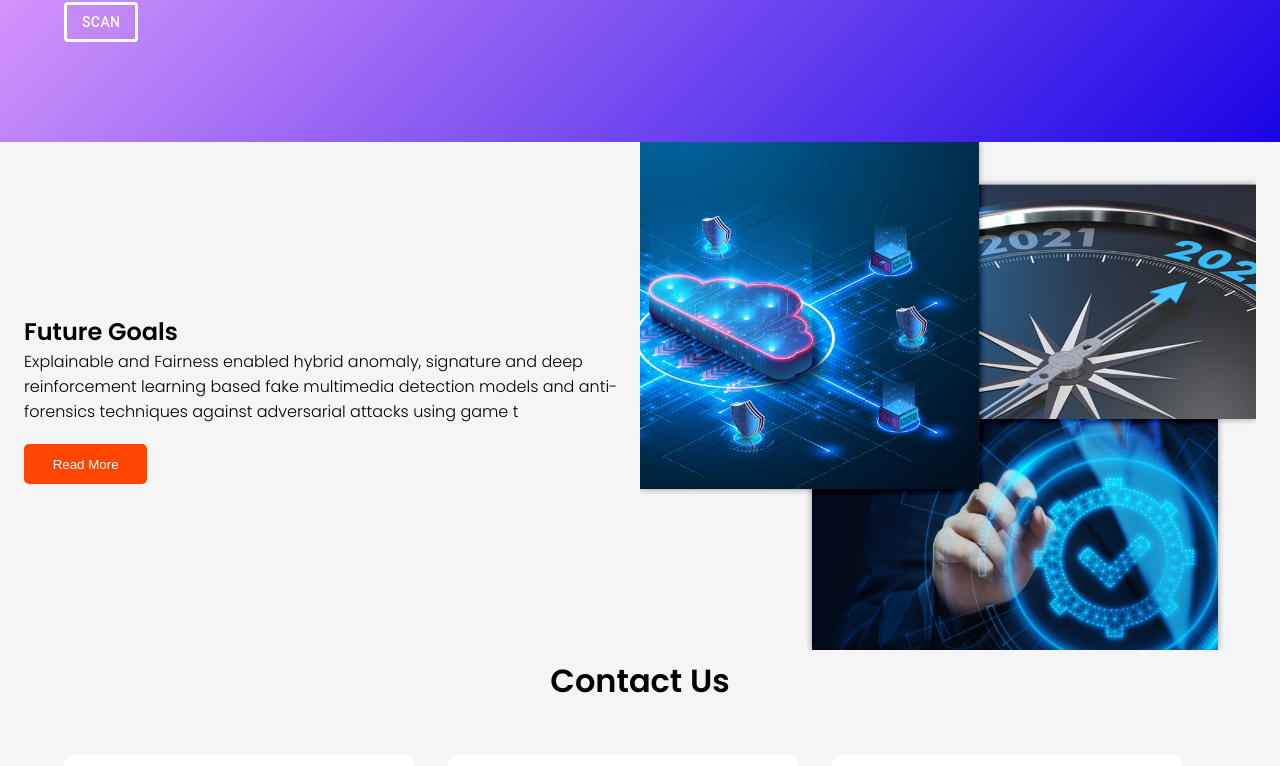
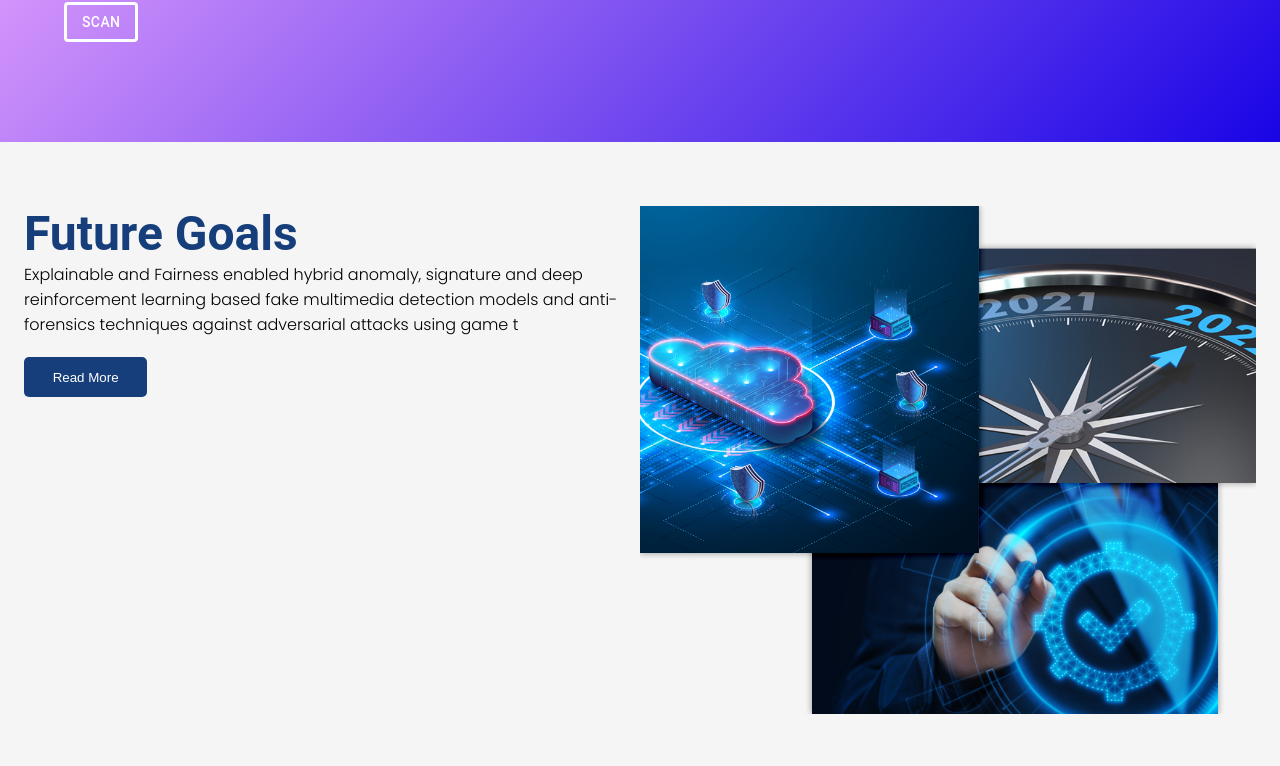
Before and after one commit to MariaAsiif/scan-project, a React (Create React App) app: page / in a window 1280 px wide. Shown: the part 1571-2337 px from the top of the page. Built offline with nearby package versions, Linux system fonts and the light colour scheme.

Commit message:
make redmore and future goals color blue

```diff
--- a/src/components/Home.jsx
+++ b/src/components/Home.jsx
@@ -4,7 +4,7 @@ import vid from "./../static/media/deepfake-video.mp4";
 import Navbar from "./Navbar";
 import ScannerSection from "./ScannerSection";
 import ContactUs from "./ContactUs";
-import { Container, Divider, Grid } from "@mui/material";
+import { Container, Divider, Grid, Typography } from "@mui/material";
 import LinkedIn from "@mui/icons-material/LinkedIn";
 import Instagram from "@mui/icons-material/Instagram";
 import Twitter from "@mui/icons-material/Twitter";
@@ -108,11 +108,14 @@ export default function Home() {
         </Grid>
       </Container>
       <ScannerSection />
-      <Container maxWidth={false} id="goals"    >
+      <Box id="goals" py={8} px={3}  >
         <Grid container   >
-          <Grid item md={6} sx={{ display: "flex", alignItems: "center", justifyContent: "center", }}   >
+          <Grid item md={6} sx={{ display: "flex", justifyContent: "center", }}   >
             <Box>
-              <h2> Future Goals</h2>
+              {/* <h2 style={{ color: "#163E7B", fontSize: "29px" }}> Future Goals</h2> */}
+              <Typography variant="h3" style={{ fontWeight: 600, color: "#163E7B", }} component="h2">
+                Future Goals
+              </Typography>
               <ReadMore>
                 Explainable and Fairness enabled hybrid anomaly, signature and deep reinforcement learning based
                 fake multimedia detection models and anti-forensics techniques against adversarial attacks
@@ -145,7 +148,7 @@ export default function Home() {
             cyberphysical system (CPS) by designing
           </ReadMore>
         </div> */}
-      </Container>
+      </Box>
       <ContactUs />
       <Container>
         <Divider />
--- a/src/components/home.css
+++ b/src/components/home.css
@@ -25,7 +25,7 @@
     width: 20%;
     height: 40px;
     margin-top: 20px;
-    background-color: orangered;
+    background-color: #163E7B;
     border-radius: 5px;
     border: none;
     color: white;
@@ -88,7 +88,9 @@
 }
 
 
-.card-front,.card-front_1, .card-front_2,
+.card-front,
+.card-front_1,
+.card-front_2,
 .card-back {
     position: absolute;
     top: 0;
@@ -129,11 +131,13 @@
 .card-back h3 {
     text-align: center;
 }
-.card-front h3{
+
+.card-front h3 {
     text-align: center;
     padding-top: 6rem;
     font-size: 20px;
 }
+
 .card-front_1 h3 {
     text-align: center;
     padding-top: 6rem;
```
